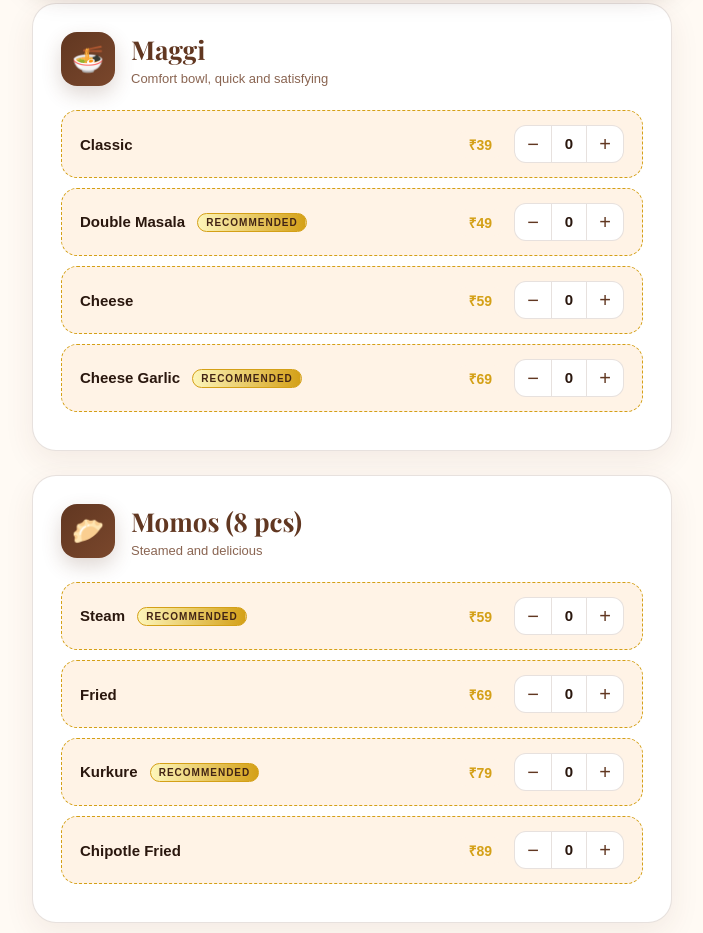
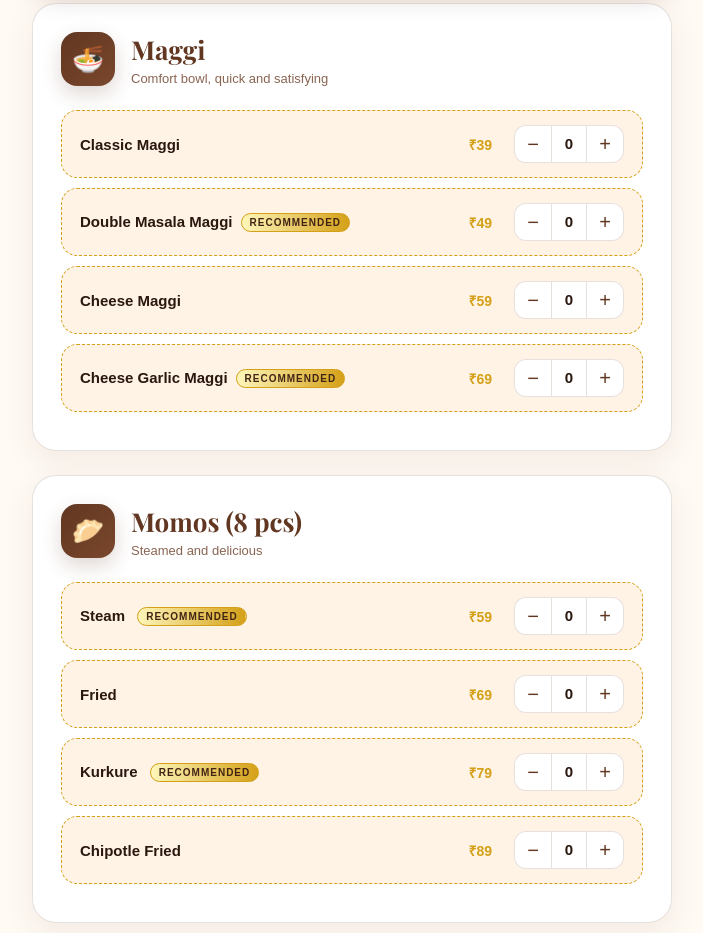
Before and after one commit to Data-Dump/Snacito, a website: page online-order/index.html in a window 1280 px wide. Shown: the part 864-1797 px from the top of the page, without its empty margins (288-991 px from the left). Drawn offline with nearby package versions, Linux system fonts and the light colour scheme; no server answers; a web font is replaced by a local one.

Commit message:
Update index.html

```diff
--- a/online-order/index.html
+++ b/online-order/index.html
@@ -153,26 +153,26 @@
                 </div>
 
                 <div class="item-row" data-name="Maggi · Classic" data-price="39">
-                    <div class="item-info"><span class="item-name">Classic</span><span class="item-price">₹39</span>
+                    <div class="item-info"><span class="item-name">Classic Maggi</span><span class="item-price">₹39</span>
                     </div>
                     <div class="qty-wrap"><button class="qty-btn minus">−</button><span class="qty-val">0</span><button
                             class="qty-btn plus">+</button></div>
                 </div>
                 <div class="item-row" data-name="Maggi · Double Masala" data-price="49">
-                    <div class="item-info"><span class="item-name">Double Masala <span class="badge recommended"
+                    <div class="item-info"><span class="item-name">Double Masala Maggi<span class="badge recommended"
                                 style="margin-left: 8px;">RECOMMENDED</span></span><span class="item-price">₹49</span>
                     </div>
                     <div class="qty-wrap"><button class="qty-btn minus">−</button><span class="qty-val">0</span><button
                             class="qty-btn plus">+</button></div>
                 </div>
                 <div class="item-row" data-name="Maggi · Cheese" data-price="59">
-                    <div class="item-info"><span class="item-name">Cheese</span><span class="item-price">₹59</span>
+                    <div class="item-info"><span class="item-name">Cheese Maggi</span><span class="item-price">₹59</span>
                     </div>
                     <div class="qty-wrap"><button class="qty-btn minus">−</button><span class="qty-val">0</span><button
                             class="qty-btn plus">+</button></div>
                 </div>
                 <div class="item-row" data-name="Maggi · Cheese Garlic" data-price="69">
-                    <div class="item-info"><span class="item-name">Cheese Garlic <span class="badge recommended"
+                    <div class="item-info"><span class="item-name">Cheese Garlic Maggi<span class="badge recommended"
                                 style="margin-left: 8px;">RECOMMENDED</span></span><span class="item-price">₹69</span>
                     </div>
                     <div class="qty-wrap"><button class="qty-btn minus">−</button><span class="qty-val">0</span><button
```
